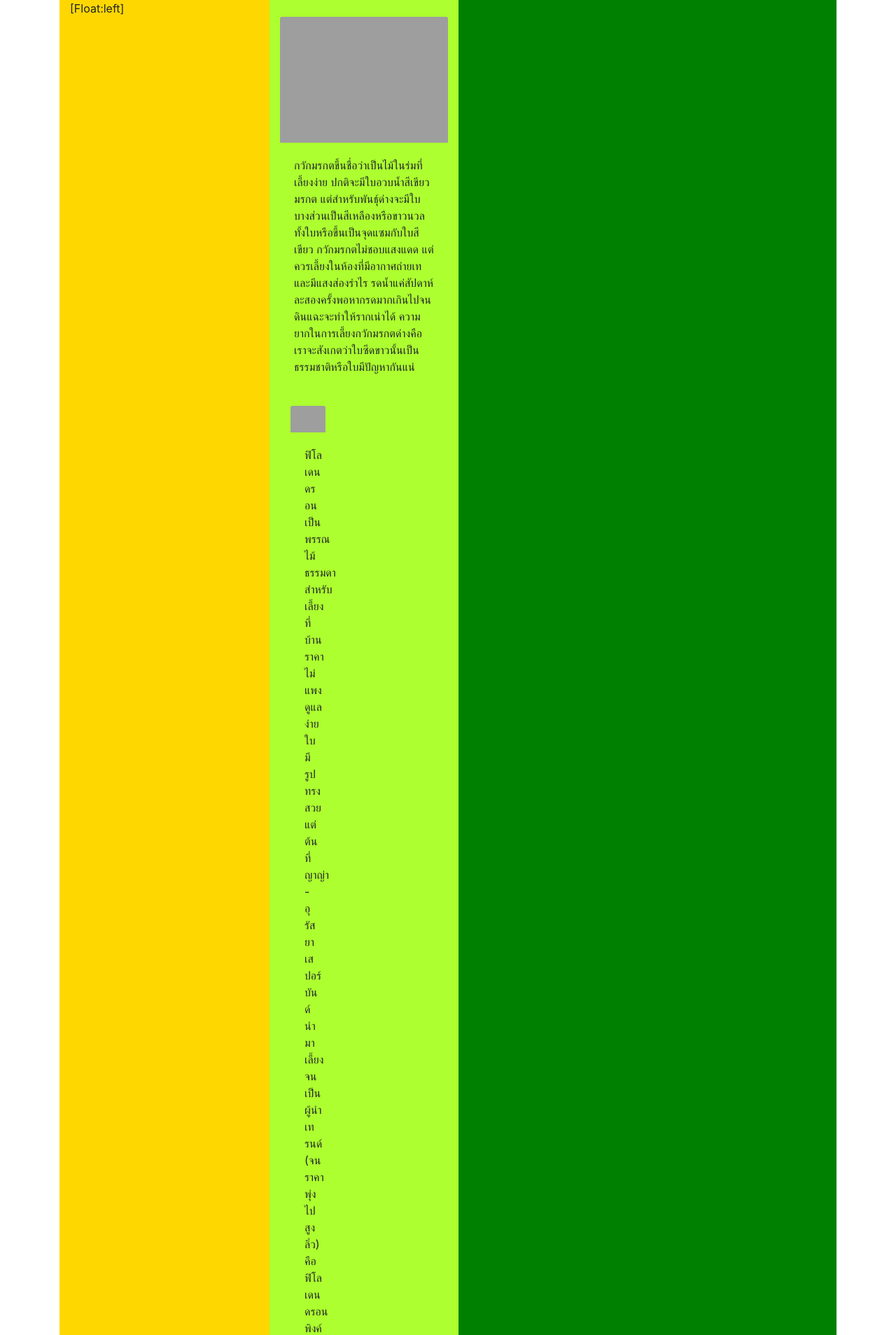
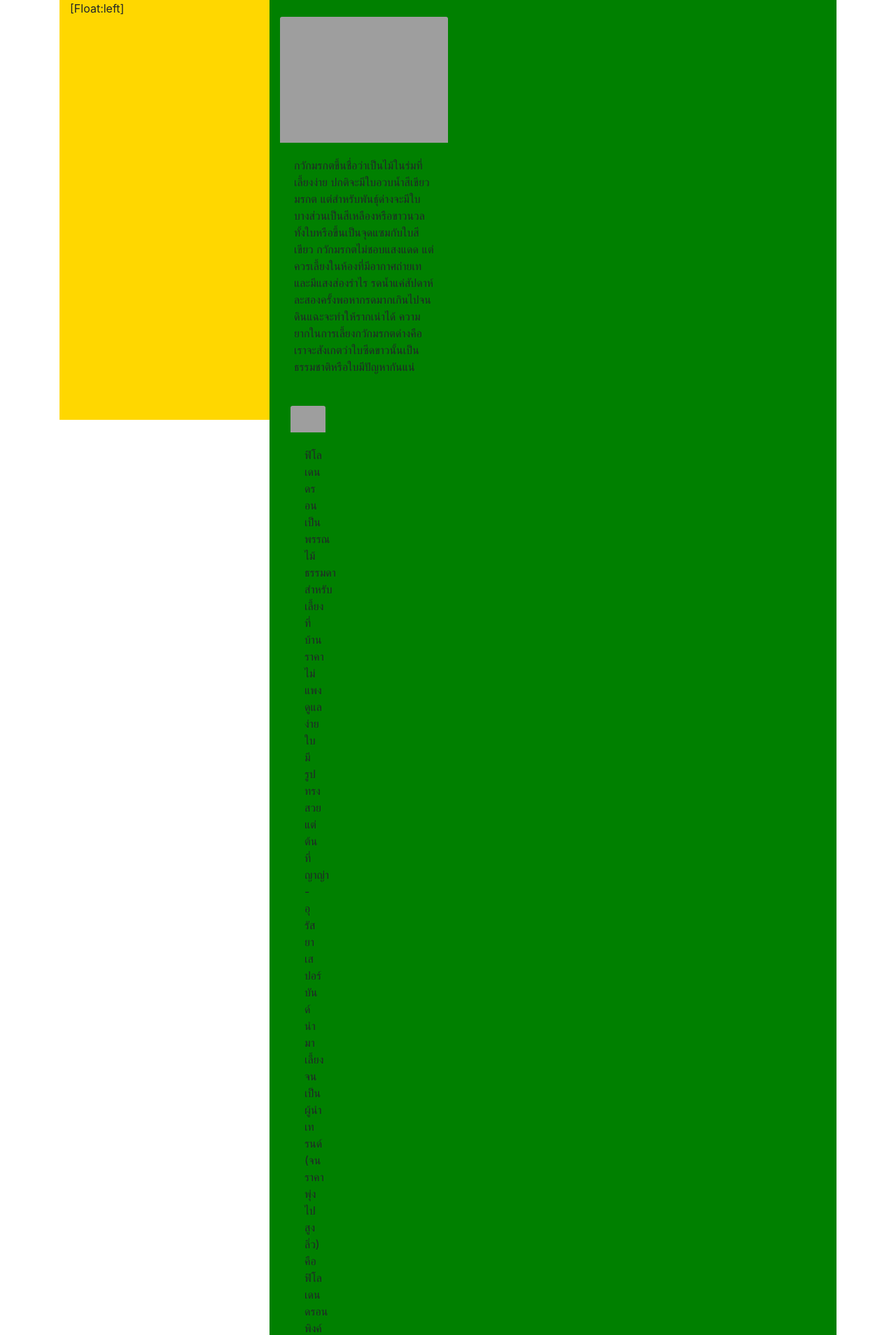
Before and after one commit to Alongkod113/json2, a PHP site: page / in a window 1280 px wide. Shown: the part 805-2713 px from the top of the page at 70% size. Run offline with PHP 8.4, Linux system fonts and the light colour scheme; grey boxes are pictures that could not be loaded.

Commit message:
Update index.php

```diff
--- a/index.php
+++ b/index.php
@@ -22,7 +22,7 @@
 
         .bg3 {
             background-color: gold;
-            height: 6000px;
+            height: 600px;
             width: 300px;
             float: left;
         }
@@ -36,7 +36,7 @@
     <div class="col-12 bg3">[Float:left]</div>
 
     <div class="row bg">
-        <div class="col-4 bg2"><br>
+        <div class="col-4 "><br>
                 <img src="https://files.gqthailand.com/uploads/%E0%B8%81%E0%B8%A7%E0%B8%B1%E0%B8%81%E0%B8%A1%E0%B8%A3%E0%B8%81%E0%B8%951.jpg"
                     alt="รูปภาพ" class="card-img-top"><br>
                 <div class="card-body">
@@ -48,7 +48,7 @@
                 </div>
                 <div>
                 </div>
-                <div class="col-4 bg2"><br>
+                <div class="col-4 "><br>
                     <img src="https://files.gqthailand.com/uploads/Pink-Princess1.jpg" alt="รูปภาพ"
                         class="card-img-top"><br>
                     <div class="card-body">
```
